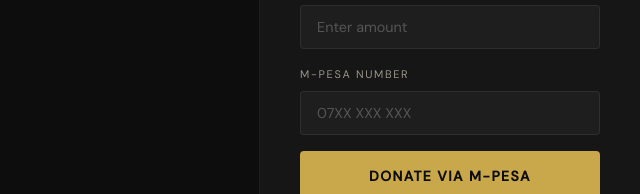
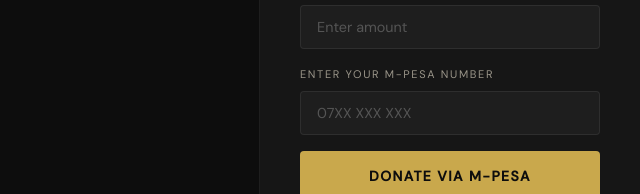
Before and after one commit to evansmwaii/donations, a website: page index.html in a window 1280 px wide. Shown: the part 591-785 px from the top of the page, 640-1280 px from the left. Drawn offline with nearby package versions, Linux system fonts and the light colour scheme; a web font is replaced by a local one.

Commit message:
Modify M-Pesa label and add redirect after donation
Updated label for M-Pesa number input and added redirect to thank you page after donation.

```diff
--- a/index.html
+++ b/index.html
@@ -483,7 +483,7 @@
       <input type="number" id="amountInput" placeholder="Enter amount" min="1" step="50"/>
     </div>
     <div class="field">
-      <label>M-Pesa Number</label>
+      <label>Enter Your M-Pesa Number</label>
       <input type="text" id="phoneInput" placeholder="07XX XXX XXX" maxlength="13"/>
     </div>
 
@@ -648,6 +648,8 @@
       if (data.success) {
         fb.className = 'feedback info';
         fb.textContent = '📱 Check your phone and enter your M-Pesa PIN to complete the donation.';
+        // Redirect to thank you page after user has time to read the message
+        setTimeout(() => { window.location.href = '/thankyou'; }, 4000);
       } else {
         fb.className = 'feedback error';
         fb.textContent = (data.error || 'Something went wrong. Please try again.')
```
